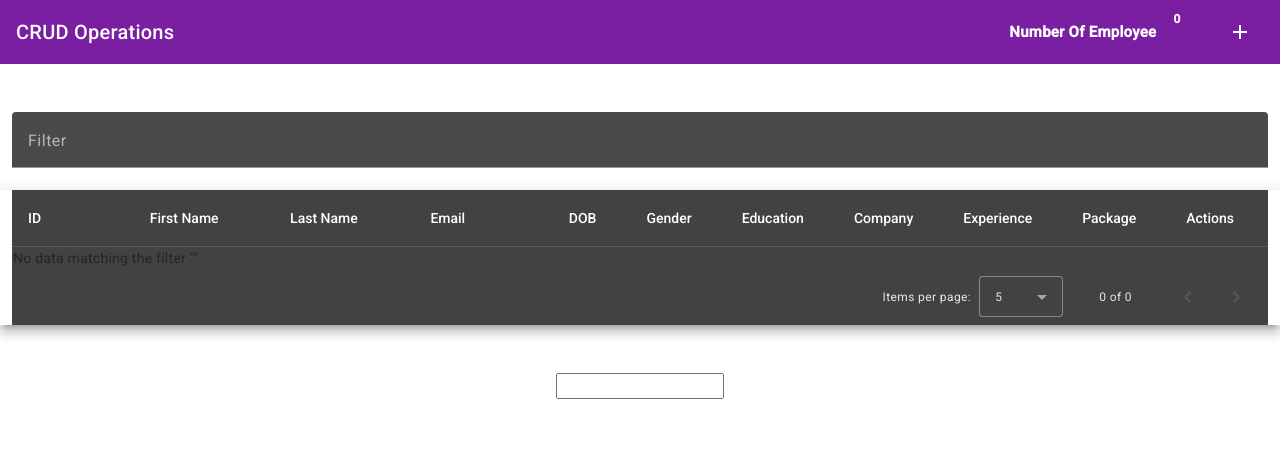
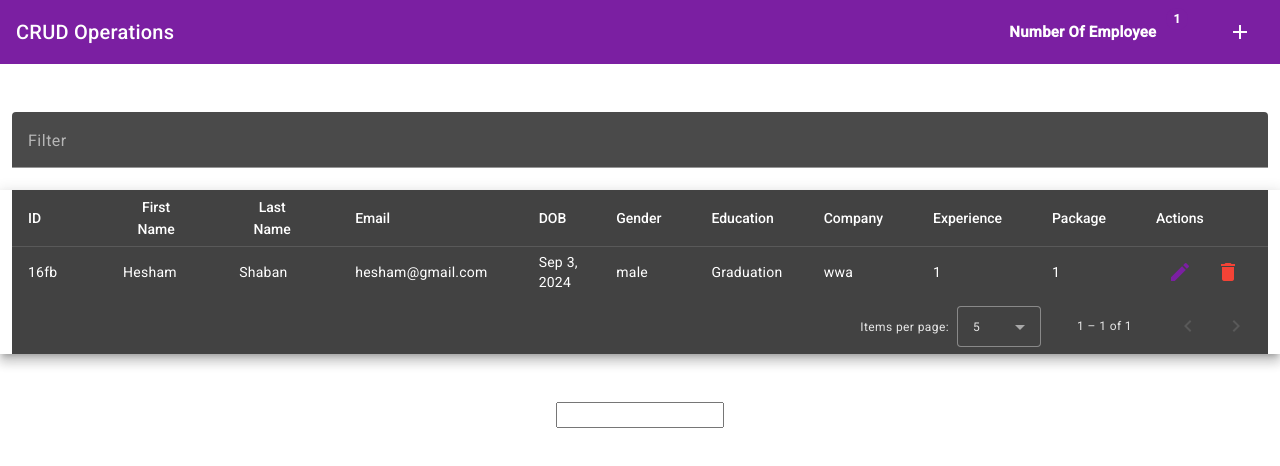
Before and after one commit to HeshamAhmedShaban/Crud-Operations-Using-Angular-Material, an Angular app in the folder task1-crud-operations/: page / in a window 1280 px wide. Shown: the top 466 px of the page. Built offline with nearby package versions, Linux system fonts and the light colour scheme; data requests are answered from the project's data file.

Commit message:
behaviorSubject Vs Primitive data types

```diff
--- a/task1-crud-operations/src/app/core/static-components/add-edit-employee/add-edit-employee.component.ts
+++ b/task1-crud-operations/src/app/core/static-components/add-edit-employee/add-edit-employee.component.ts
@@ -82,6 +82,8 @@ public get package(){
 
   ngOnInit(): void {
     this.employeeForm.patchValue(this.editData);
+    console.log(this.employeeForm.patchValue(this.editData));
+
   }
 
 //   public FormSubmit(){
@@ -128,6 +130,7 @@ public FormSubmit(): void {
         }
       });
     } else {
+      debugger;
       this.serviceEmployee.addEmpolyee(this.employeeForm.value).subscribe({
         next: (res) => {
           this.actionService.openSnackBar("Employee added successfully");
--- a/task1-crud-operations/src/app/core/static-components/header/header.component.html
+++ b/task1-crud-operations/src/app/core/static-components/header/header.component.html
@@ -2,7 +2,7 @@
   <mat-toolbar-row>
     <span class="example-spacer">CRUD Operations</span>
     <div class="centered-div">
-      <span matBadge="{{numberOfEmployees}}" matBadgeOverlap="false" class="badge text-white">Number Of Employee</span>
+      <span matBadge="{{numberOfEmployees | async}}" matBadgeOverlap="false" class="badge text-white">Number Of Employee</span>
       <!-- <span  matBadgeOverlap="false" class="badge text-white">Number Of Employee  {{numberOfEmployees}}</span> -->
     </div>
     <button mat-icon-button aria-label="Add Employee" (click)="openAddEdditEmployeeForm()">
--- a/task1-crud-operations/src/app/core/static-components/header/header.component.ts
+++ b/task1-crud-operations/src/app/core/static-components/header/header.component.ts
@@ -10,6 +10,7 @@ import { AddEditEmployeeComponent } from '../add-edit-employee/add-edit-employee
 import { FormsModule } from '@angular/forms';
 import { CommonModule } from '@angular/common';
 import { EmployeeService } from '../../services/employee.service';
+import { BehaviorSubject } from 'rxjs';
 @Component({
   selector: 'app-header',
   standalone: true,
@@ -19,15 +20,15 @@ import { EmployeeService } from '../../services/employee.service';
 })
 export class HeaderComponent implements OnInit {
 
-  // numberOfEmployees:BehaviorSubject<number> = new BehaviorSubject<number>(0);
+  numberOfEmployees:BehaviorSubject<number> = new BehaviorSubject<number>(0);
 
-  public numberOfEmployees:number=0;
+  // public numberOfEmployees:number=0;
   constructor(private _dialog: MatDialog,private employeeService:EmployeeService) {}
 
 
   ngOnInit(): void {
     this.employeeService.employees$.subscribe(employees => {
-      this.numberOfEmployees = employees.length;
+      this.numberOfEmployees.next(employees.length);
     });
   }
 
--- a/task1-crud-operations/src/app/server/db.json
+++ b/task1-crud-operations/src/app/server/db.json
@@ -16,5 +16,18 @@
   "profile": {
     "name": "typicode"
   },
-  "Employees": []
+  "Employees": [
+    {
+      "id": "16fb",
+      "firstName": "Hesham",
+      "lastName": "Shaban",
+      "email": "hesham@gmail.com",
+      "dateOfBirth": "2024-09-03T21:00:00.000Z",
+      "gender": "male",
+      "education": "Graduation",
+      "company": "wwa",
+      "experience": 1,
+      "package": 1
+    }
+  ]
 }
```
